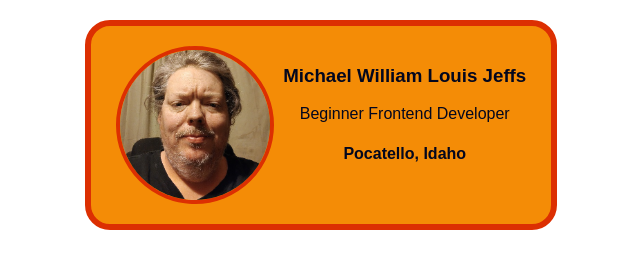
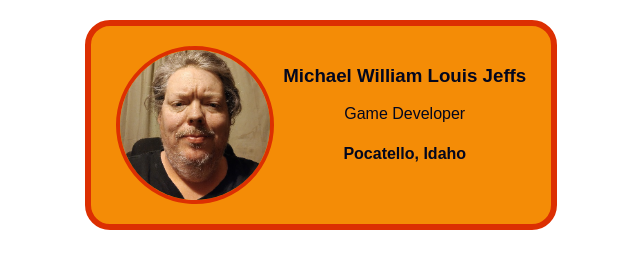
Before and after one commit to TheIdahoMike/bizCard, a plain HTML site: page index.html in a window 1280 px wide. Shown: the whole page, without its empty margins (319-959 px from the left). Drawn offline with nearby package versions, Linux system fonts and the light colour scheme.

Commit message:
updated tittle

```diff
--- a/index.html
+++ b/index.html
@@ -10,7 +10,7 @@
             <img class="avatar box" src="images/me_5a.png" onmouseover="this.src='images/me_3.png';" onmouseout="this.src='images/me_5a.png'" />
             <div >
                 <h3>Michael William Louis Jeffs</h3>
-                <p>Beginner Frontend Developer</p>
+                <p>Game Developer</p>
                 <h4>Pocatello, Idaho</h4>
             </div>
         </div>
```
